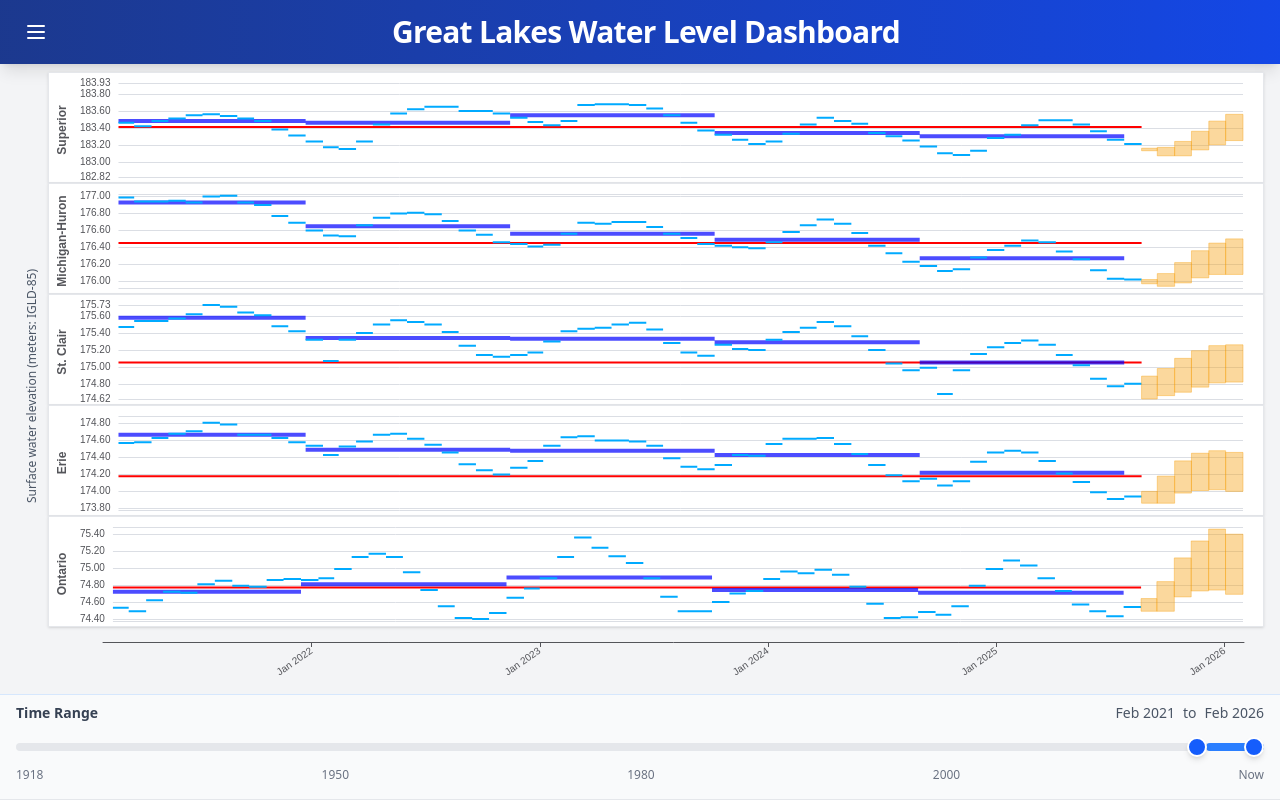
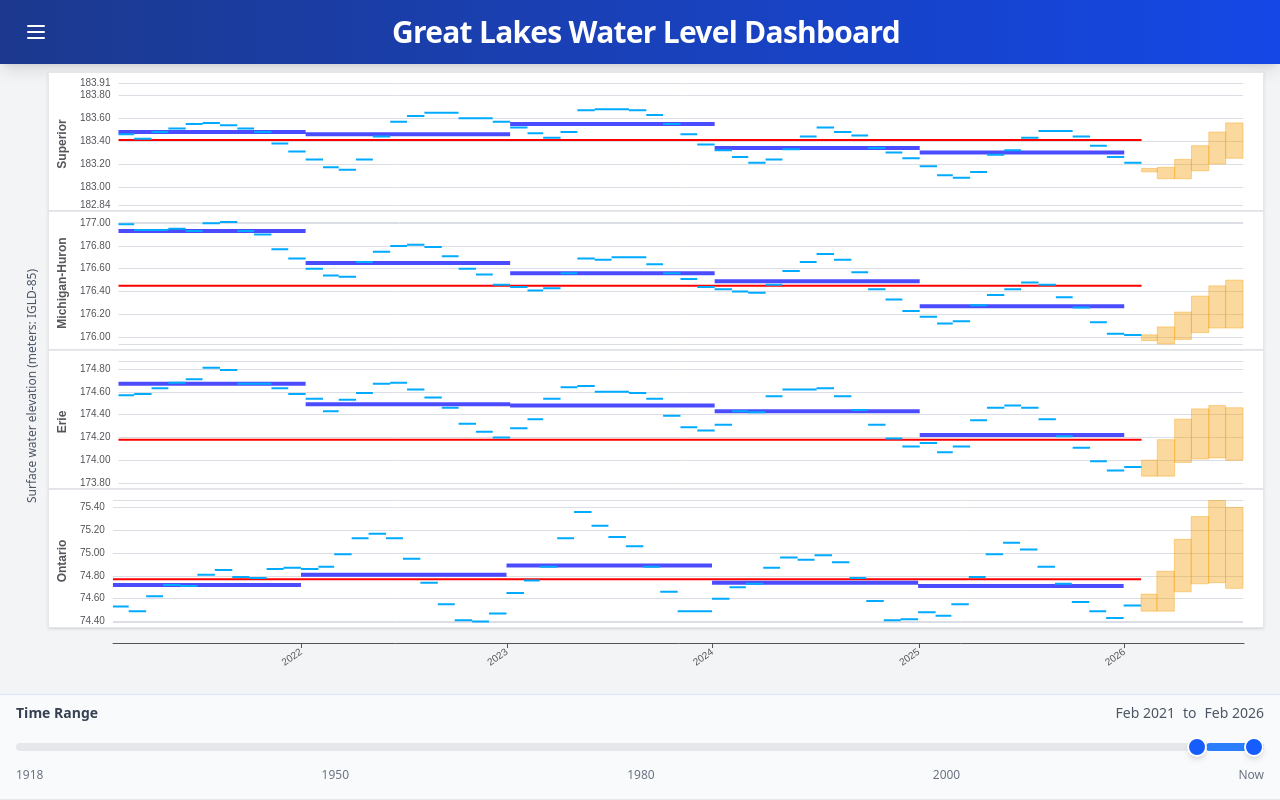
Before and after one commit to JoesephPaulSmith/fwld, a React (Vite) app in the folder dashboard/: page / in a window 1280 px wide. Built offline with nearby package versions, Linux system fonts and the light colour scheme.

Commit message:
Tooltip function, axis padding, content updates

```diff
--- a/dashboard/src/components/Controls.tsx
+++ b/dashboard/src/components/Controls.tsx
@@ -17,7 +17,7 @@ export function Controls() {
     { id: 'annual', label: 'Annual Avg' },
     { id: 'record_max', label: 'Record Max' },
     { id: 'record_min', label: 'Record Min' },
-    { id: 'record_mean', label: 'Record Mean' },
+    { id: 'record_mean', label: 'Record Avg' },
     { id: 'period_of_record_mean', label: 'Period Mean' },
   ];
 
--- a/dashboard/src/components/Drawer.tsx
+++ b/dashboard/src/components/Drawer.tsx
@@ -18,8 +18,8 @@ const SERIES_OPTIONS: { id: DataSeriesType; label: string }[] = [
   { id: 'annual', label: 'Annual Average' },
   { id: 'record_max', label: 'Record Maximum' },
   { id: 'record_min', label: 'Record Minimum' },
-  { id: 'record_mean', label: 'Record Mean' },
-  { id: 'period_of_record_mean', label: 'Period of Record Mean' },
+  { id: 'record_mean', label: 'Record Average' },
+  { id: 'period_of_record_mean', label: 'Period of Record Average' },
 ];
 
 // Generate year-month options
@@ -221,7 +221,6 @@ export function Drawer() {
                   onChange={() => toggleLakeVisibility(lake.id)}
                   className="rounded border-gray-500 focus:ring-blue-500 bg-gray-700"
                 />
-                <span className="w-3 h-3 rounded-full" style={{ backgroundColor: lake.color }} />
                 <span className="text-sm">{lake.name}</span>
               </label>
             ))}
@@ -426,11 +425,27 @@ export function Drawer() {
               <div>
                 <h3 className="text-sm font-semibold text-gray-200 mb-2">Great Lakes Water Level Dashboard</h3>
                 <p className="text-sm text-gray-300 leading-relaxed">
-                  This dashboard provides historical and forecast water level data for the
-                  Great Lakes Basin. Data is sourced from the Coordinating Committee on
+                  This dashboard displays historical and forecast lakewide average water level data for the
+                  North American Laurentian Great Lakes Basin. Data are sourced from the Coordinating Committee on
                   Great Lakes Basic Hydraulic and Hydrologic Data (CCGLBHHD) and represents
                   monthly lakewide averages from 1918 to present.
                 </p>
+                <br />
+                <a
+                  href="https://www.glerl.noaa.gov/data/wlevels/"
+                  target="_blank"
+                  rel="noopener noreferrer"
+                  className="flex items-center gap-2 text-sm text-blue-300 hover:text-blue-200 transition-colors"
+                >
+                  <svg className="w-3.5 h-3.5 shrink-0" fill="none" stroke="currentColor" viewBox="0 0 24 24">
+                    <path strokeLinecap="round" strokeLinejoin="round" strokeWidth={2} d="M13.5 6H5.25A2.25 2.25 0 003 8.25v10.5A2.25 2.25 0 005.25 21h10.5A2.25 2.25 0 0018 18.75V10.5m-10.5 6L21 3m0 0h-5.25M21 3v5.25" />
+                  </svg>
+                  <span>
+                    General information on the development of these water level data
+                    can be found on the NOAA Great Lakes Environmental Research Laboratory's
+                    water levels webpage
+                  </span>
+                </a><br />
               </div>
               <div>
                 <h3 className="text-sm font-semibold text-gray-200 mb-2">Data Sources &amp; Partners</h3>
@@ -453,7 +468,28 @@ export function Drawer() {
               </div>
               <div className="pt-2 border-t border-gray-700">
                 <p className="text-xs text-gray-500 text-center">
-                  Original development by Joseph Smith (CIGLR)
+                  <a
+                    href="https://jpTheSmithe.com"
+                    target="_blank"
+                    rel="noopener noreferrer"
+                    className="flex items-center gap-2 text-sm text-blue-300 hover:text-blue-200 transition-colors"
+                  >
+                    <svg className="w-3.5 h-3.5 shrink-0" fill="none" stroke="currentColor" viewBox="0 0 24 24">
+                      <path strokeLinecap="round" strokeLinejoin="round" strokeWidth={2} d="M13.5 6H5.25A2.25 2.25 0 003 8.25v10.5A2.25 2.25 0 005.25 21h10.5A2.25 2.25 0 0018 18.75V10.5m-10.5 6L21 3m0 0h-5.25M21 3v5.25" />
+                    </svg>
+                    <span>Original dashboard development by Joeseph Smith</span>
+                  </a><br />
+                  <a
+                    href="https://doi.org/10.1016/j.envsoft.2015.12.005"
+                    target="_blank"
+                    rel="noopener noreferrer"
+                    className="flex items-center gap-2 text-sm text-blue-300 hover:text-blue-200 transition-colors"
+                  >
+                    <svg className="w-3.5 h-3.5 shrink-0" fill="none" stroke="currentColor" viewBox="0 0 24 24">
+                      <path strokeLinecap="round" strokeLinejoin="round" strokeWidth={2} d="M13.5 6H5.25A2.25 2.25 0 003 8.25v10.5A2.25 2.25 0 005.25 21h10.5A2.25 2.25 0 0018 18.75V10.5m-10.5 6L21 3m0 0h-5.25M21 3v5.25" />
+                    </svg>
+                    <span>View Paper</span>
+                  </a>
                 </p>
               </div>
             </div>
--- a/dashboard/src/components/LakeChart.tsx
+++ b/dashboard/src/components/LakeChart.tsx
@@ -44,6 +44,16 @@ export function LakeChart({ lake, config, height, hideXAxis, showLakeNameAsYLabe
 
     let xAxisMax = endDate;
 
+    // Tooltip lookup: monthKey "YYYY-MM" -> { seriesName: value }
+    const tooltipLookup: Record<string, Record<string, number | [number, number]>> = {};
+    const seriesColorMap: Record<string, string> = {};
+    const seriesTypeMap: Record<string, string> = {}; // 'line' or 'custom'
+
+    function addTooltipEntry(monthKey: string, seriesName: string, value: number | [number, number]) {
+      if (!tooltipLookup[monthKey]) tooltipLookup[monthKey] = {};
+      tooltipLookup[monthKey][seriesName] = value;
+    }
+
     // Monthly averages
     if (activeSeriesTypes.includes('monthly')) {
       const filteredMonthly = filterMonthlyData(waterLevelData.series.monthly, timeRange);
@@ -61,8 +71,11 @@ export function LakeChart({ lake, config, height, hideXAxis, showLakeNameAsYLabe
         if (i < filteredMonthly.length - 1) {
           monthlyData.push({ value: [end + 1, null] });
         }
+        addTooltipEntry(point.date, 'Monthly Average', value);
       }
 
+      seriesColorMap['Monthly Average'] = COLORS.monthly;
+      seriesTypeMap['Monthly Average'] = 'line';
       series.push({
         name: 'Monthly Average',
         type: 'line',
@@ -97,9 +110,16 @@ export function LakeChart({ lake, config, height, hideXAxis, showLakeNameAsYLabe
           annualData.push([visibleStart.getTime(), value]);
           annualData.push([visibleEnd.getTime(), value]);
           segmentCount++;
+          // Add to tooltip for each month of this year
+          for (let m = visibleStart.getMonth(); m <= (visibleEnd.getFullYear() === year ? visibleEnd.getMonth() : 11); m++) {
+            const mk = `${year}-${String(m + 1).padStart(2, '0')}`;
+            addTooltipEntry(mk, 'Annual Average', value);
+          }
         }
       }
 
+      seriesColorMap['Annual Average'] = COLORS.annual;
+      seriesTypeMap['Annual Average'] = 'line';
       series.push({
         name: 'Annual Average',
         type: 'line',
@@ -112,11 +132,20 @@ export function LakeChart({ lake, config, height, hideXAxis, showLakeNameAsYLabe
       });
     }
 
-    // Period of record mean
+    // Period of record Average
     if (activeSeriesTypes.includes('period_of_record_mean') && waterLevelData.series.period_of_record_mean) {
       const mean = convertDataToUnit(waterLevelData.series.period_of_record_mean, unitSystem);
+      // Add to tooltip for every month in range
+      let cur = startOfMonth(startDate);
+      while (cur <= endDate) {
+        const mk = `${cur.getFullYear()}-${String(cur.getMonth() + 1).padStart(2, '0')}`;
+        addTooltipEntry(mk, 'Period of Record Average', mean);
+        cur = addMonths(cur, 1);
+      }
+      seriesColorMap['Period of Record Average'] = COLORS.period_of_record_mean;
+      seriesTypeMap['Period of Record Average'] = 'line';
       series.push({
-        name: 'Period of Record Mean',
+        name: 'Period of Record Average',
         type: 'line',
         data: [[startDate.getTime(), mean], [endDate.getTime(), mean]],
         lineStyle: { color: COLORS.period_of_record_mean, width: 2 },
@@ -143,10 +172,14 @@ export function LakeChart({ lake, config, height, hideXAxis, showLakeNameAsYLabe
           recordMaxData.push([start, value]);
           recordMaxData.push([end, value]);
           segmentCount++;
+          const mk = `${currentDate.getFullYear()}-${String(currentDate.getMonth() + 1).padStart(2, '0')}`;
+          addTooltipEntry(mk, 'Record Maximum', value);
         }
         currentDate = addMonths(currentDate, 1);
       }
 
+      seriesColorMap['Record Maximum'] = COLORS.record_max;
+      seriesTypeMap['Record Maximum'] = 'line';
       series.push({
         name: 'Record Maximum',
         type: 'line',
@@ -176,10 +209,14 @@ export function LakeChart({ lake, config, height, hideXAxis, showLakeNameAsYLabe
           recordMinData.push([start, value]);
           recordMinData.push([end, value]);
           segmentCount++;
+          const mk = `${currentDate.getFullYear()}-${String(currentDate.getMonth() + 1).padStart(2, '0')}`;
+          addTooltipEntry(mk, 'Record Minimum', value);
         }
         currentDate = addMonths(currentDate, 1);
       }
 
+      seriesColorMap['Record Minimum'] = COLORS.record_min;
+      seriesTypeMap['Record Minimum'] = 'line';
       series.push({
         name: 'Record Minimum',
         type: 'line',
@@ -192,7 +229,7 @@ export function LakeChart({ lake, config, height, hideXAxis, showLakeNameAsYLabe
       });
     }
 
-    // Record mean
+    // Record Average
     if (activeSeriesTypes.includes('record_mean') && waterLevelData.series.calendar_month_records) {
       const recordMeanData: ([number, number] | { value: [number, number | null] })[] = [];
       let currentDate = startOfMonth(startDate);
@@ -209,12 +246,16 @@ export function LakeChart({ lake, config, height, hideXAxis, showLakeNameAsYLabe
           recordMeanData.push([start, value]);
           recordMeanData.push([end, value]);
           segmentCount++;
+          const mk = `${currentDate.getFullYear()}-${String(currentDate.getMonth() + 1).padStart(2, '0')}`;
+          addTooltipEntry(mk, 'Record Average', value);
         }
         currentDate = addMonths(currentDate, 1);
       }
 
+      seriesColorMap['Record Average'] = COLORS.record_mean;
+      seriesTypeMap['Record Average'] = 'line';
       series.push({
-        name: 'Record Mean',
+        name: 'Record Average',
         type: 'line',
         data: recordMeanData,
         lineStyle: { color: COLORS.record_mean, width: 1.5 },
@@ -239,8 +280,11 @@ export function LakeChart({ lake, config, height, hideXAxis, showLakeNameAsYLabe
           const end = endOfMonth(date).getTime();
           forecastBarData.push([start, end, low, high]);
           if (endOfMonth(date) > xAxisMax) xAxisMax = endOfMonth(date);
+          addTooltipEntry(point.date, 'Forecast Range', [low, high]);
         }
 
+        seriesColorMap['Forecast Range'] = COLORS.forecast;
+        seriesTypeMap['Forecast Range'] = 'custom';
         series.push({
           name: 'Forecast Range',
           type: 'custom',
@@ -273,41 +317,51 @@ export function LakeChart({ lake, config, height, hideXAxis, showLakeNameAsYLabe
       },
       tooltip: {
         trigger: 'axis',
+        confine: true,
+        appendTo: 'body',
         axisPointer: {
           type: 'line',
+          snap: false,
           lineStyle: { color: '#999', width: 1, type: 'dashed' },
         },
         formatter: (params: unknown) => {
-          if (!Array.isArray(params) || params.length === 0) return '';
-          const firstParam = params[0] as { axisValue: number };
-          const date = new Date(firstParam.axisValue);
-          let content = `<div style="font-weight:bold;margin-bottom:4px">${format(date, 'MMMM yyyy')}</div>`;
-          const items = params as Array<{
-            seriesName: string;
-            value: [number, number] | [number, number, number, number];
-            color: string;
-            seriesType: string;
-          }>;
-          const seen = new Set<string>();
-          for (const item of items) {
-            if (!seen.has(item.seriesName)) {
-              seen.add(item.seriesName);
-              const isCustom = item.seriesType === 'custom';
-              const marker = isCustom
-                ? `<span style="display:inline-block;width:12px;height:12px;background:${item.color};opacity:0.6;margin-right:4px;"></span>`
-                : `<span style="display:inline-block;width:16px;height:3px;background:${item.color};margin-right:4px;vertical-align:middle;"></span>`;
-              let valueText = '';
-              if (isCustom && Array.isArray(item.value) && item.value.length === 4) {
-                valueText = `${item.value[2].toFixed(2)} - ${item.value[3].toFixed(2)} ${unitLabel}`;
-              } else if (item.value && typeof item.value[1] === 'number') {
-                valueText = `${item.value[1].toFixed(2)} ${unitLabel}`;
-              } else {
-                continue;
-              }
-              content += `<div style="display:flex;justify-content:space-between;gap:12px;align-items:center">`;
-              content += `<span>${marker}${item.seriesName}:</span>`;
-              content += `<span style="font-weight:500">${valueText}</span></div>`;
+          // Determine hovered timestamp
+          let timestamp: number;
+          if (Array.isArray(params) && params.length > 0) {
+            timestamp = (params[0] as { axisValue: number }).axisValue;
+          } else {
+            return '';
+          }
+          const hoveredDate = new Date(timestamp);
+          const monthKey = `${hoveredDate.getFullYear()}-${String(hoveredDate.getMonth() + 1).padStart(2, '0')}`;
+          const monthData = tooltipLookup[monthKey];
+          if (!monthData) return '';
+
+          let content = `<div style="font-weight:bold;margin-bottom:4px">${format(hoveredDate, 'MMMM yyyy')}</div>`;
+
+          // Show all series that have data for this month, in a stable order
+          const seriesOrder = [
+            'Monthly Average', 'Annual Average', 'Period of Record Average',
+            'Record Maximum', 'Record Minimum', 'Record Average', 'Forecast Range',
+          ];
+
+          for (const name of seriesOrder) {
+            const val = monthData[name];
+            if (val === undefined) continue;
+            const color = seriesColorMap[name] || '#999';
+            const isCustom = seriesTypeMap[name] === 'custom';
+            const marker = isCustom
+              ? `<span style="display:inline-block;width:12px;height:12px;background:${color};opacity:0.6;margin-right:4px;"></span>`
+              : `<span style="display:inline-block;width:16px;height:3px;background:${color};margin-right:4px;vertical-align:middle;"></span>`;
+            let valueText: string;
+            if (Array.isArray(val)) {
+              valueText = `${val[0].toFixed(2)} - ${val[1].toFixed(2)} ${unitLabel}`;
+            } else {
+              valueText = `${val.toFixed(2)} ${unitLabel}`;
             }
+            content += `<div style="display:flex;justify-content:space-between;gap:12px;align-items:center">`;
+            content += `<span>${marker}${name}:</span>`;
+            content += `<span style="font-weight:500">${valueText}</span></div>`;
           }
           return content;
         },
--- a/dashboard/src/components/LakeCharts.tsx
+++ b/dashboard/src/components/LakeCharts.tsx
@@ -80,12 +80,12 @@ function computeLakeMinMax(
     }
   }
 
-  // Period of record mean
+  // Period of record Average
   if (activeSeriesTypes.includes('period_of_record_mean') && waterLevelData.series.period_of_record_mean) {
     allValues.push(convertDataToUnit(waterLevelData.series.period_of_record_mean, unitSystem));
   }
 
-  // Record max/min/mean
+  // Record max/min/Average
   if (waterLevelData.series.calendar_month_records) {
     const startDate = parseMonthDate(timeRange.start);
     const endDate = parseMonthDate(timeRange.end);
--- a/dashboard/src/components/SharedXAxis.tsx
+++ b/dashboard/src/components/SharedXAxis.tsx
@@ -1,21 +1,39 @@
 import { useRef, useEffect, useMemo } from 'react';
 import * as echarts from 'echarts';
 import { useDashboardStore } from '@/store/dashboardStore';
-import { parseMonthDate } from '@/utils/dataProcessing';
-import { format } from 'date-fns';
+import { parseMonthDate, getForecastData } from '@/utils/dataProcessing';
+import { format, endOfMonth } from 'date-fns';
 
 export function SharedXAxis() {
   const chartRef = useRef<HTMLDivElement>(null);
   const chartInstance = useRef<echarts.ECharts | null>(null);
   const timeRange = useDashboardStore((s) => s.timeRange);
+  const showForecast = useDashboardStore((s) => s.showForecast);
+  const lakesData = useDashboardStore((s) => s.lakesData);
+  const lakeConfigs = useDashboardStore((s) => s.lakeConfigs);
 
   const option = useMemo(() => {
     const startDate = parseMonthDate(timeRange.start);
-    const endDate = parseMonthDate(timeRange.end);
+    let xAxisMax = parseMonthDate(timeRange.end);
+
+    // Extend x-axis to cover forecast range, matching LakeChart behavior
+    if (showForecast && lakesData) {
+      const visibleIds = lakeConfigs.filter((c) => c.visible).map((c) => c.id);
+      for (const lake of lakesData) {
+        if (!visibleIds.includes(lake.lake)) continue;
+        const forecastData = getForecastData(lake);
+        if (forecastData?.series.monthly_forecast) {
+          for (const point of forecastData.series.monthly_forecast) {
+            const end = endOfMonth(parseMonthDate(point.date));
+            if (end > xAxisMax) xAxisMax = end;
+          }
+        }
+      }
+    }
 
     return {
       grid: {
-        left: 55,
+        left: 65,
         right: 20,
         top: 0,
         bottom: 50,
@@ -23,11 +41,11 @@ export function SharedXAxis() {
       xAxis: {
         type: 'time' as const,
         min: startDate.getTime(),
-        max: endDate.getTime(),
+        max: xAxisMax.getTime(),
         axisLabel: {
           formatter: (value: number) => {
             const d = new Date(value);
-            const spanYears = (endDate.getTime() - startDate.getTime()) / (365.25 * 24 * 3600 * 1000);
+            const spanYears = (xAxisMax.getTime() - startDate.getTime()) / (365.25 * 24 * 3600 * 1000);
             return spanYears > 5 ? format(d, 'yyyy') : format(d, 'MMM yyyy');
           },
           fontSize: 10,
@@ -39,11 +57,18 @@ export function SharedXAxis() {
       },
       yAxis: {
         type: 'value' as const,
-        show: false,
+        axisLabel: {
+          formatter: () => '000.00',
+          fontSize: 10,
+          color: 'transparent',
+        },
+        axisLine: { show: false },
+        axisTick: { show: false },
+        splitLine: { show: false },
       },
       series: [],
     };
-  }, [timeRange]);
+  }, [timeRange, showForecast, lakesData, lakeConfigs]);
 
   useEffect(() => {
     if (!chartRef.current) return;
--- a/dashboard/src/types/index.ts
+++ b/dashboard/src/types/index.ts
@@ -83,8 +83,8 @@ export interface LakeConfig {
 
 export const LAKE_CONFIGS: LakeConfig[] = [
   { id: 'superior', name: 'Lake Superior', color: '#1e3a8a', visible: true },
-  { id: 'michigan_huron', name: 'Lakes Michigan-Huron', color: '#0891b2', visible: true },
-  { id: 'st_clair', name: 'Lake St. Clair', color: '#059669', visible: true },
+  { id: 'michigan_huron', name: 'Lake Michigan-Huron', color: '#0891b2', visible: true },
+  { id: 'st_clair', name: 'Lake St. Clair', color: '#059669', visible: false },
   { id: 'erie', name: 'Lake Erie', color: '#7c3aed', visible: true },
   { id: 'ontario', name: 'Lake Ontario', color: '#dc2626', visible: true },
 ];
--- a/dashboard/src/utils/dataProcessing.ts
+++ b/dashboard/src/utils/dataProcessing.ts
@@ -223,8 +223,8 @@ export function findActiveSeriesLabel(seriesType: DataSeriesType): string {
     annual: 'Annual Average',
     record_max: 'Record Maximum',
     record_min: 'Record Minimum',
-    record_mean: 'Record Mean',
-    period_of_record_mean: 'Period of Record Mean',
+    record_mean: 'Record Average',
+    period_of_record_mean: 'Period of Record Average',
     forecast: 'Coordinated Forecast',
   };
   return labels[seriesType];
```
Also changed, not shown: dashboard/public/great_lakes_water_levels.json, 1 other file (tests, documents, lock files or other folders).
